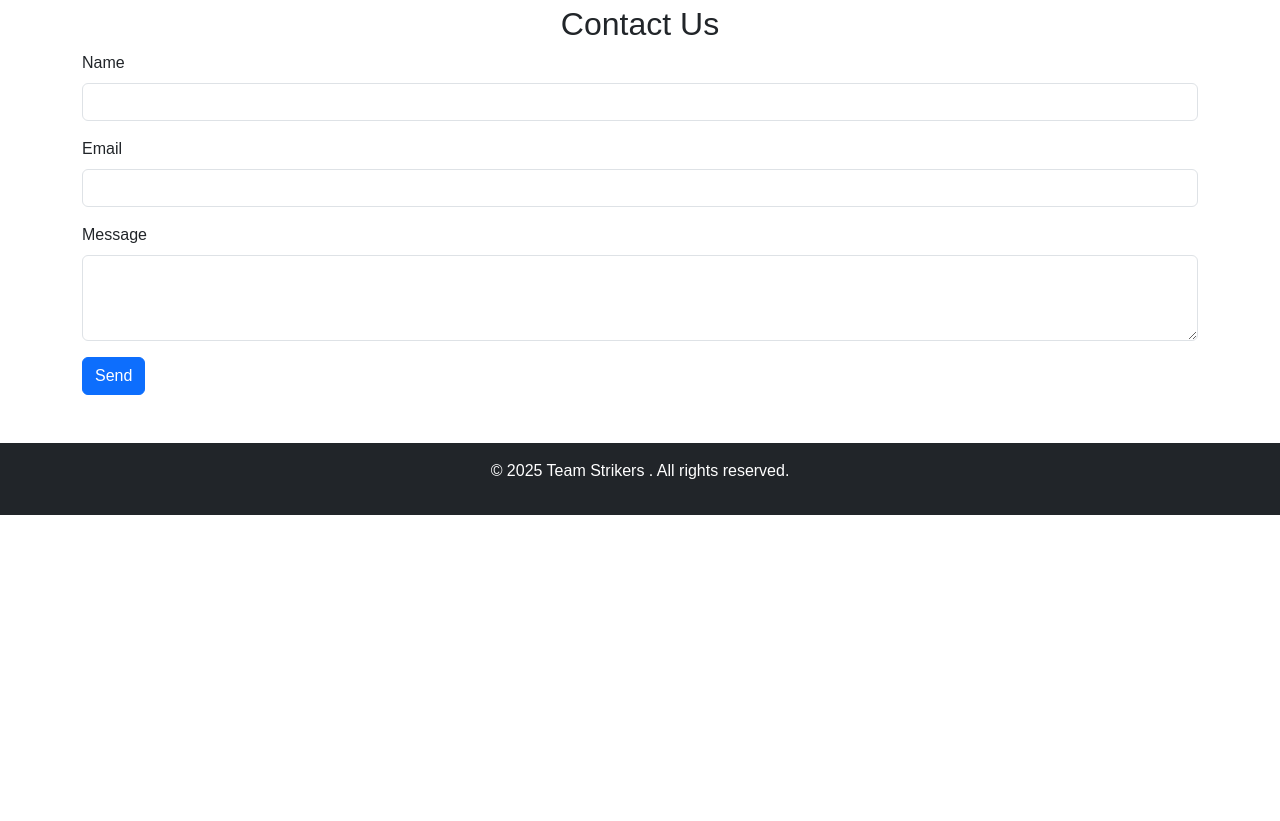
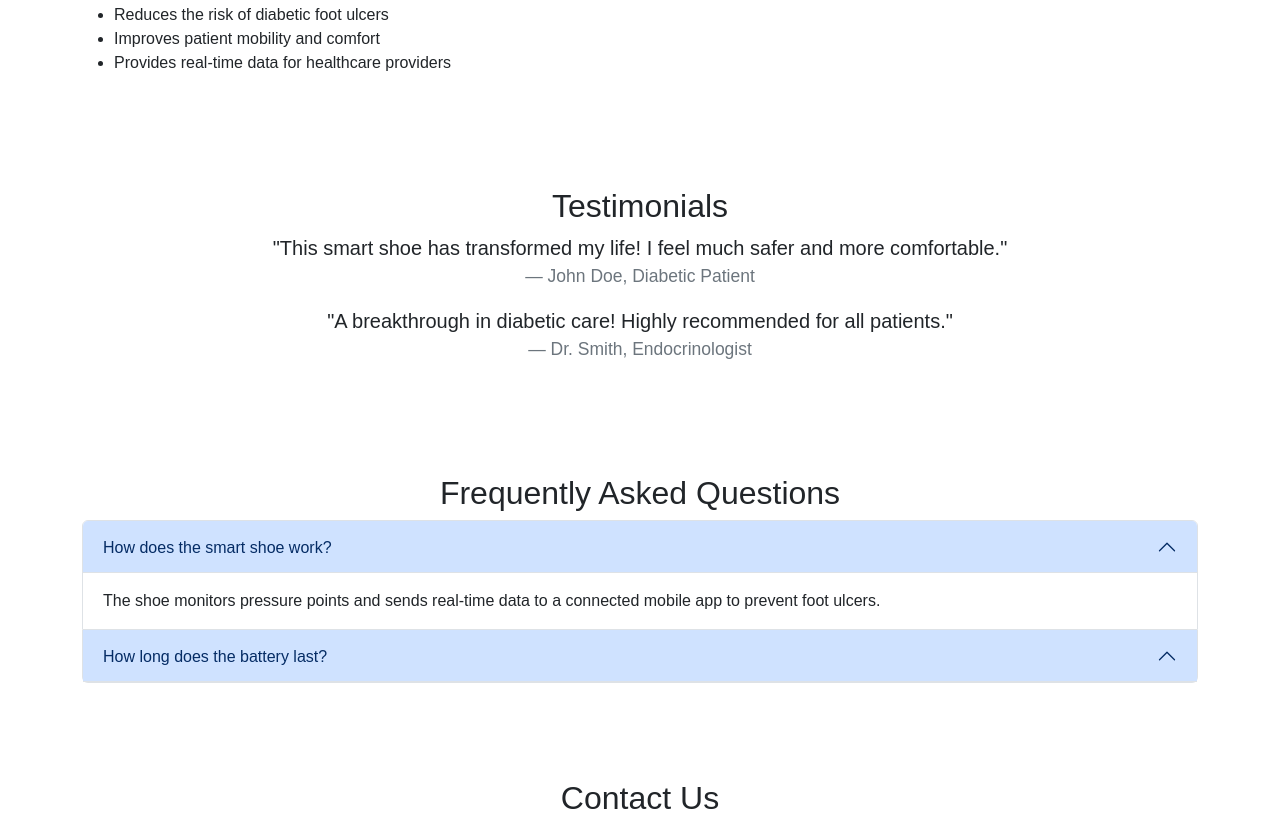
Before and after one commit to Barath-MD/diabetic-shoe-website, a plain HTML site: page index.html in a window 1280 px wide. Shown: the part 829-1650 px from the top of the page. Before the commit the page ends 1344 px from the top, so only its background shows below. Drawn offline with nearby package versions, Linux system fonts and the light colour scheme.

Commit message:
Update index.html

```diff
--- a/index.html
+++ b/index.html
@@ -3,7 +3,7 @@
 <head>
     <meta charset="UTF-8">
     <meta name="viewport" content="width=device-width, initial-scale=1.0">
-    <title>Diabetic Foot Ulcer Shoe</title>
+    <title>Strike Shoes</title>
     <link href="https://cdn.jsdelivr.net/npm/bootstrap@5.3.0/dist/css/bootstrap.min.css" rel="stylesheet">
     <style>
         body {
@@ -29,8 +29,11 @@
             </button>
             <div class="collapse navbar-collapse" id="navbarNav">
                 <ul class="navbar-nav ms-auto">
+                    <li class="nav-item"><a class="nav-link" href="#about">About</a></li>
                     <li class="nav-item"><a class="nav-link" href="#features">Features</a></li>
                     <li class="nav-item"><a class="nav-link" href="#benefits">Benefits</a></li>
+                    <li class="nav-item"><a class="nav-link" href="#testimonials">Testimonials</a></li>
+                    <li class="nav-item"><a class="nav-link" href="#faq">FAQ</a></li>
                     <li class="nav-item"><a class="nav-link" href="#contact">Contact</a></li>
                 </ul>
             </div>
@@ -42,6 +45,11 @@
             <h1>Smart Diabetic Foot Ulcer Shoe</h1>
             <p>A revolutionary smart shoe designed to prevent foot ulcers in diabetic patients.</p>
         </div>
+    </section>
+
+    <section id="about" class="container py-5">
+        <h2 class="text-center">About Us</h2>
+        <p class="text-center">We are dedicated to providing innovative solutions for diabetic patients to improve their mobility and prevent complications.</p>
     </section>
 
     <section id="features" class="container py-5">
@@ -74,6 +82,48 @@
         </ul>
     </section>
 
+    <section id="testimonials" class="container py-5">
+        <h2 class="text-center">Testimonials</h2>
+        <blockquote class="blockquote text-center">
+            <p>"This smart shoe has transformed my life! I feel much safer and more comfortable."</p>
+            <footer class="blockquote-footer">John Doe, Diabetic Patient</footer>
+        </blockquote>
+        <blockquote class="blockquote text-center">
+            <p>"A breakthrough in diabetic care! Highly recommended for all patients."</p>
+            <footer class="blockquote-footer">Dr. Smith, Endocrinologist</footer>
+        </blockquote>
+    </section>
+
+    <section id="faq" class="container py-5">
+        <h2 class="text-center">Frequently Asked Questions</h2>
+        <div class="accordion" id="faqAccordion">
+            <div class="accordion-item">
+                <h2 class="accordion-header">
+                    <button class="accordion-button" type="button" data-bs-toggle="collapse" data-bs-target="#faq1">
+                        How does the smart shoe work?
+                    </button>
+                </h2>
+                <div id="faq1" class="accordion-collapse collapse show" data-bs-parent="#faqAccordion">
+                    <div class="accordion-body">
+                        The shoe monitors pressure points and sends real-time data to a connected mobile app to prevent foot ulcers.
+                    </div>
+                </div>
+            </div>
+            <div class="accordion-item">
+                <h2 class="accordion-header">
+                    <button class="accordion-button" type="button" data-bs-toggle="collapse" data-bs-target="#faq2">
+                        How long does the battery last?
+                    </button>
+                </h2>
+                <div id="faq2" class="accordion-collapse collapse" data-bs-parent="#faqAccordion">
+                    <div class="accordion-body">
+                        The battery lasts up to 7 days on a single charge, depending on usage.
+                    </div>
+                </div>
+            </div>
+        </div>
+    </section>
+
     <section id="contact" class="container py-5">
         <h2 class="text-center">Contact Us</h2>
         <form>
```
